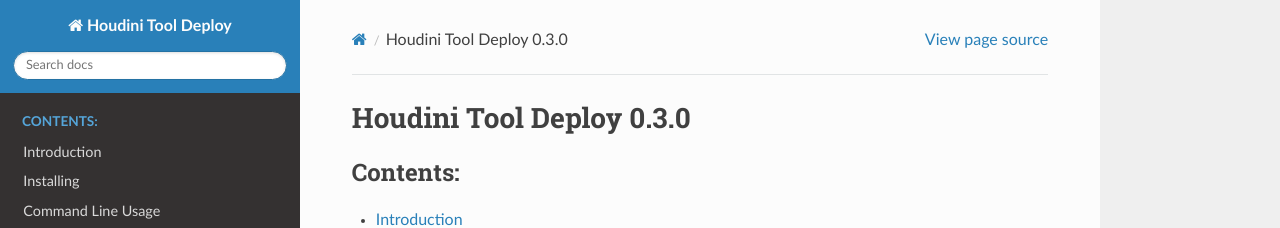
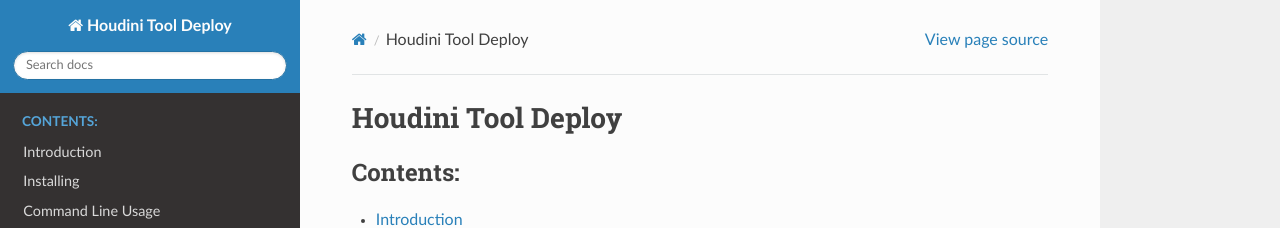
Before and after one commit to jamesrobinsonvfx/htooldeploy, a Sphinx documentation site: the page built from docs/source/index.rst, in a window 1280 px wide and 1155 px high. Shown: the top 228 px of the window. Built offline with Sphinx 7.4.7 and the Read the Docs theme 2.0.0, drawn with Linux system fonts in a browser that asks for light colours.

Commit message:
Version is annoying to keep updating

```diff
--- a/docs/source/index.rst
+++ b/docs/source/index.rst
@@ -1,5 +1,5 @@
-Houdini Tool Deploy 0.3.0
-==========================
+Houdini Tool Deploy
+===================
 
 .. toctree::
    :maxdepth: 2
```
